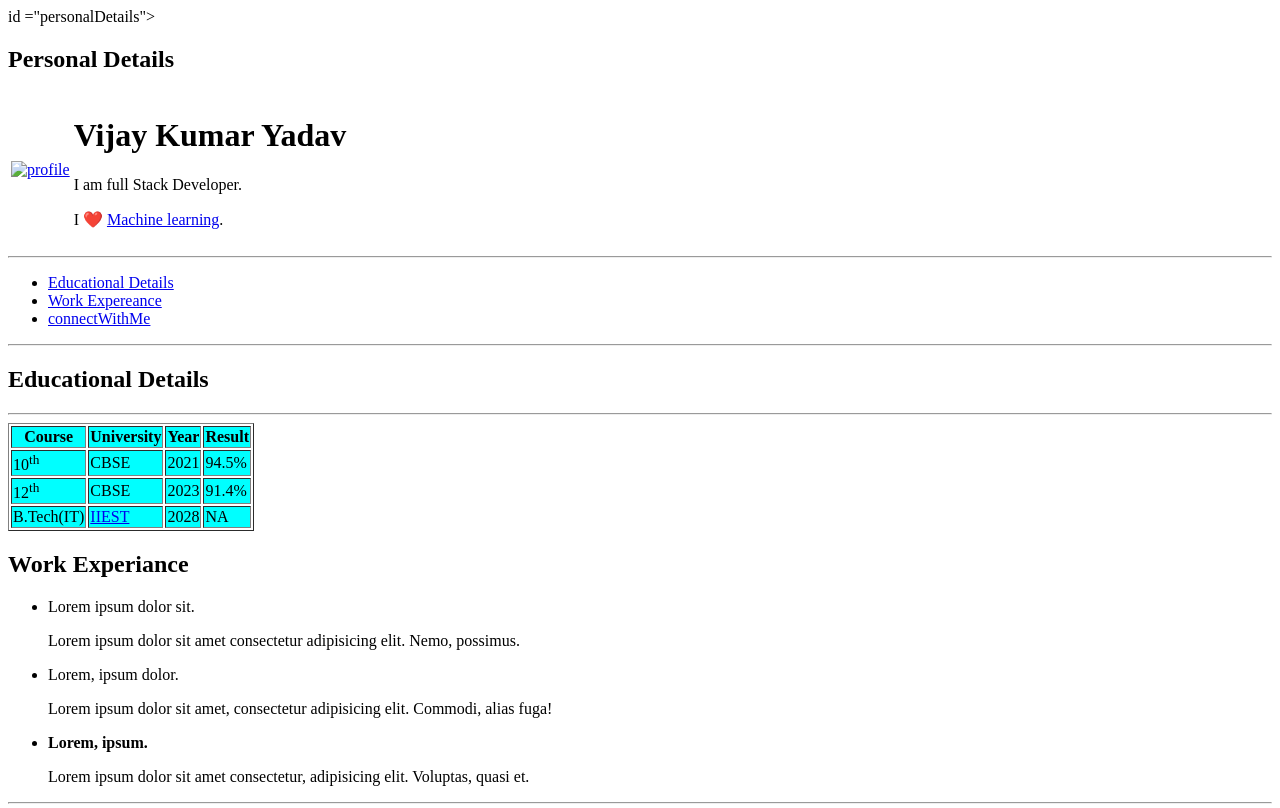
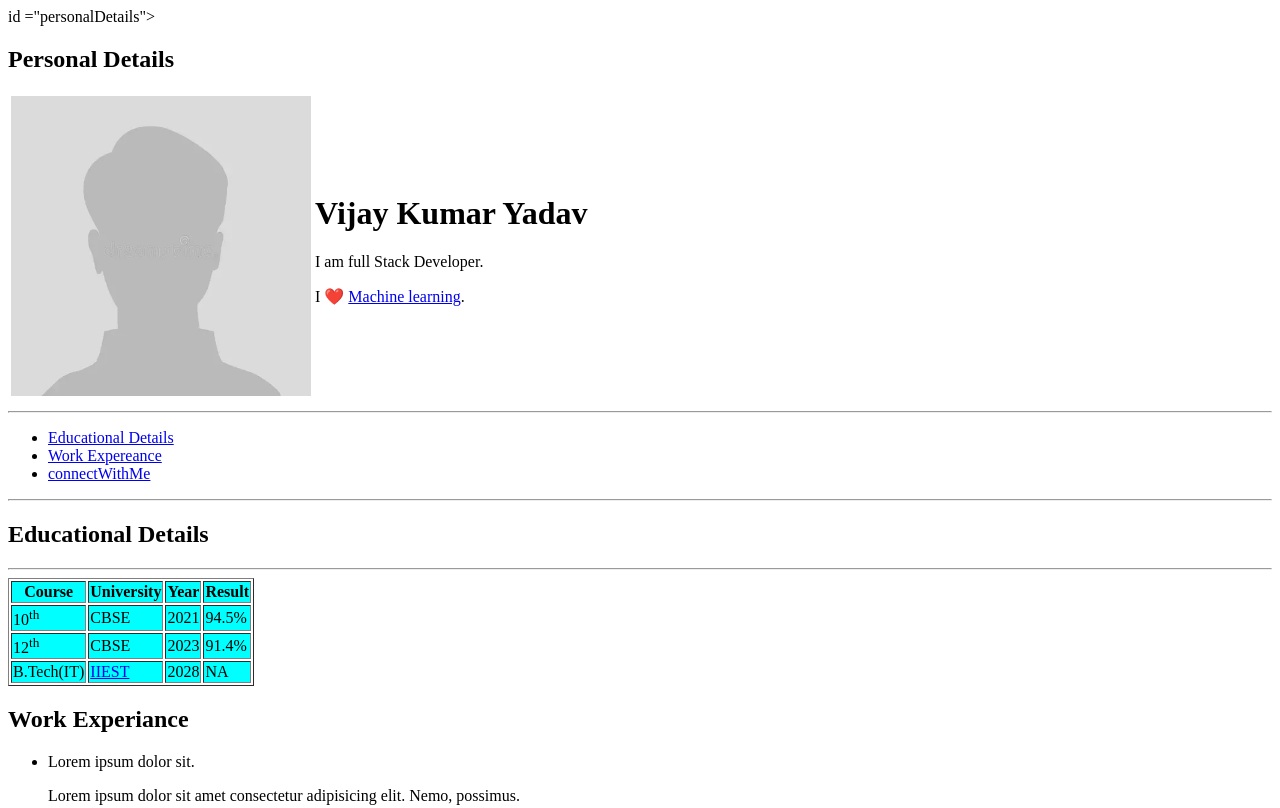
Before and after one commit to vkvijay314/MyResumeDemo, a plain HTML site: page index.html in a window 1280 px wide. Shown: the top 808 px of the page. Drawn offline with Linux system fonts and the light colour scheme.

Commit message:
Update index.html

```diff
--- a/index.html
+++ b/index.html
@@ -15,7 +15,7 @@
       <tr>
         <td>
 
-          <a target = "_blank" href="https://www.google.com/"> <img src="images/image copy 2.png" alt="profile"
+          <a target = "_blank" href="https://www.google.com/"> <img src="index.png" alt="profile"
             width = 300>
         </td></a>
         <td>
@@ -98,4 +98,5 @@
 
 </main>
 </body>
+
 </html>
```
